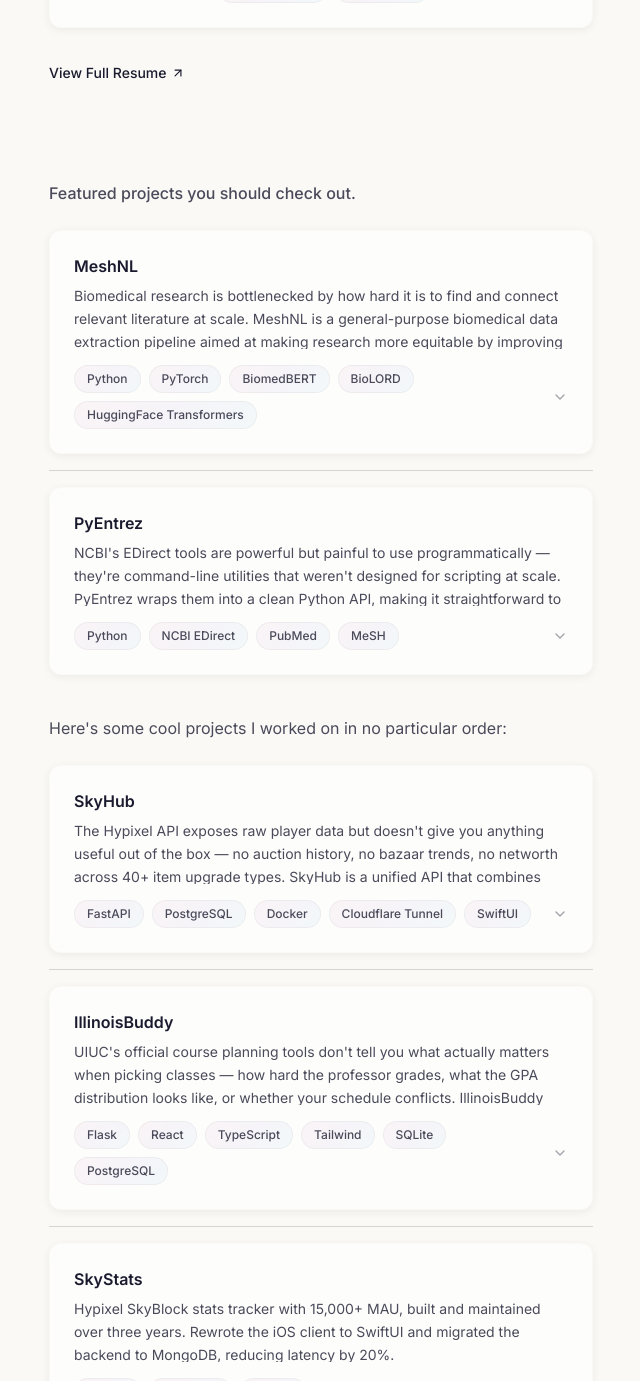
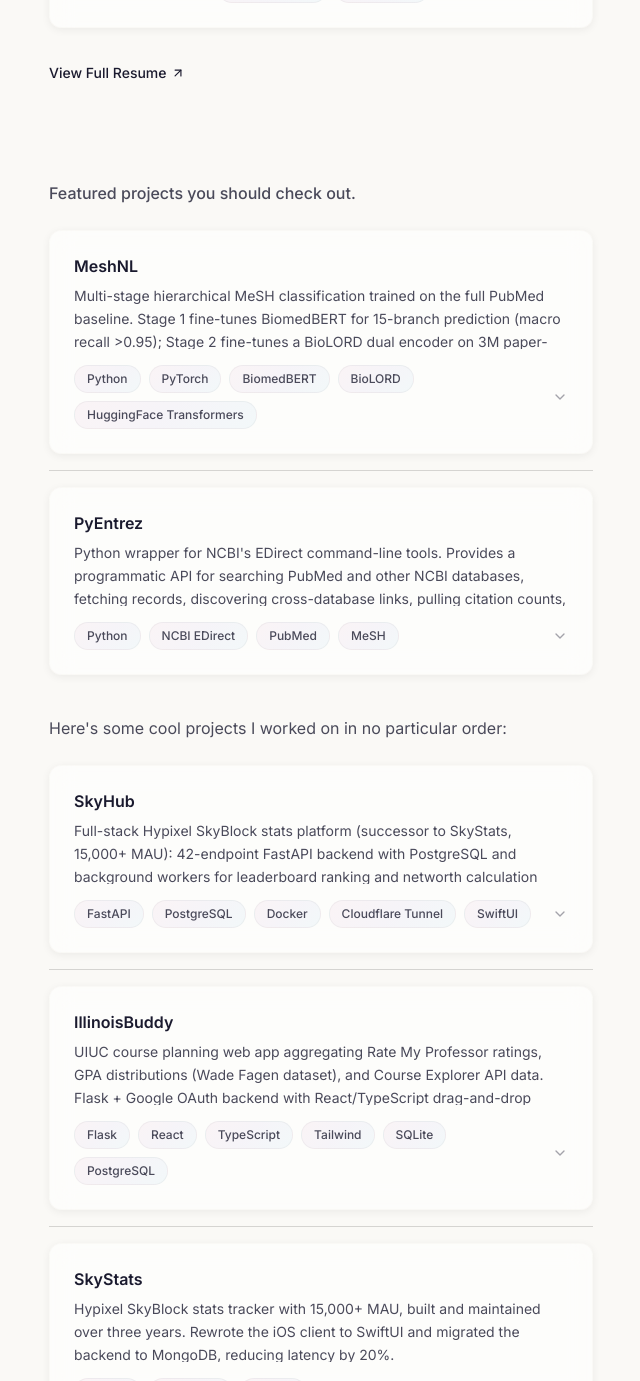
Before and after one commit to lolbigtime/portfolio-site, a Next.js app: page / in a window 1280 px wide. Shown: the part 1054-2435 px from the top of the page, without its empty margins (591-1231 px from the left). Built offline with nearby package versions, Linux system fonts and the light colour scheme.

Commit message:
Revert project descriptions, remove auction/bazaar from SkyHub

```diff
--- a/src/data/projects.ts
+++ b/src/data/projects.ts
@@ -5,7 +5,7 @@
     title: "MeshNL",
     featured: true,
     description:
-      "Biomedical research is bottlenecked by how hard it is to find and connect relevant literature at scale. MeshNL is a general-purpose biomedical data extraction pipeline aimed at making research more equitable by improving data availability. It maps natural language queries to MeSH — the controlled vocabulary used to index all of PubMed — through a two-stage approach: Stage 1 fine-tunes BiomedBERT across 15 top-level branches (macro recall >0.95); Stage 2 fine-tunes a BioLORD dual encoder on 3M paper-term pairs with hard negative mining for fine-grained retrieval. Trained on the full PubMed baseline with a custom streaming MeSH XML parser and mid-epoch checkpointing.",
+      "Multi-stage hierarchical MeSH classification trained on the full PubMed baseline. Stage 1 fine-tunes BiomedBERT for 15-branch prediction (macro recall >0.95); Stage 2 fine-tunes a BioLORD dual encoder on 3M paper-term pairs with hard negative mining for fine-grained term retrieval (Recall@50). Engineered a streaming MeSH XML parser and Colab training infrastructure with mid-epoch checkpointing.",
     url: "https://github.com/lolbigtime/MeshNL",
     technologies: ["Python", "PyTorch", "BiomedBERT", "BioLORD", "HuggingFace Transformers"],
   },
@@ -13,21 +13,21 @@
     title: "PyEntrez",
     featured: true,
     description:
-      "NCBI's EDirect tools are powerful but painful to use programmatically — they're command-line utilities that weren't designed for scripting at scale. PyEntrez wraps them into a clean Python API, making it straightforward to search PubMed, fetch records, discover cross-database links, pull citation counts, and query by MeSH terms. Includes batch processing with parallel workers for bulk operations, so large-scale literature mining doesn't require reinventing the plumbing every time.",
+      "Python wrapper for NCBI's EDirect command-line tools. Provides a programmatic API for searching PubMed and other NCBI databases, fetching records, discovering cross-database links, pulling citation counts, and querying by MeSH terms. Includes batch processing with parallel workers for bulk operations.",
     url: "https://github.com/lolbigtime/PyEntrez",
     technologies: ["Python", "NCBI EDirect", "PubMed", "MeSH"],
   },
   {
     title: "SkyHub",
     description:
-      "The Hypixel API exposes raw player data but doesn't give you anything useful out of the box — no auction history, no bazaar trends, no networth across 40+ item upgrade types. SkyHub is a unified API that combines those data streams into something actually queryable. 42 endpoints backed by PostgreSQL, with background workers continuously indexing live auctions, polling bazaar prices, and recomputing leaderboard rankings. Self-hosted on a Mac Mini via Docker Compose with a Cloudflare Zero Trust tunnel. Successor to SkyStats with 15,000+ MAU.",
+      "Full-stack Hypixel SkyBlock stats platform (successor to SkyStats, 15,000+ MAU): 42-endpoint FastAPI backend with PostgreSQL and background workers for leaderboard ranking and networth calculation across 40+ item upgrade types. Self-hosted on a Mac Mini via Docker Compose with Cloudflare Zero Trust tunnel, launchd auto-start, and automated 6-hour PostgreSQL backups.",
     url: "https://github.com/lolbigtime",
     technologies: ["FastAPI", "PostgreSQL", "Docker", "Cloudflare Tunnel", "SwiftUI"],
   },
   {
     title: "IllinoisBuddy",
     description:
-      "UIUC's official course planning tools don't tell you what actually matters when picking classes — how hard the professor grades, what the GPA distribution looks like, or whether your schedule conflicts. IllinoisBuddy pulls together Rate My Professor ratings, Wade Fagen's GPA dataset, and the Course Explorer API into one place. The planner is a drag-and-drop multi-semester board built in React with conflict detection and GPA projections baked in.",
+      "UIUC course planning web app aggregating Rate My Professor ratings, GPA distributions (Wade Fagen dataset), and Course Explorer API data. Flask + Google OAuth backend with React/TypeScript drag-and-drop multi-semester planner, GPA visualization, and schedule conflict detection. Migrating to PostgreSQL + FastAPI for production.",
     url: "https://github.com/lolbigtime",
     technologies: ["Flask", "React", "TypeScript", "Tailwind", "SQLite", "PostgreSQL"],
   },
```
